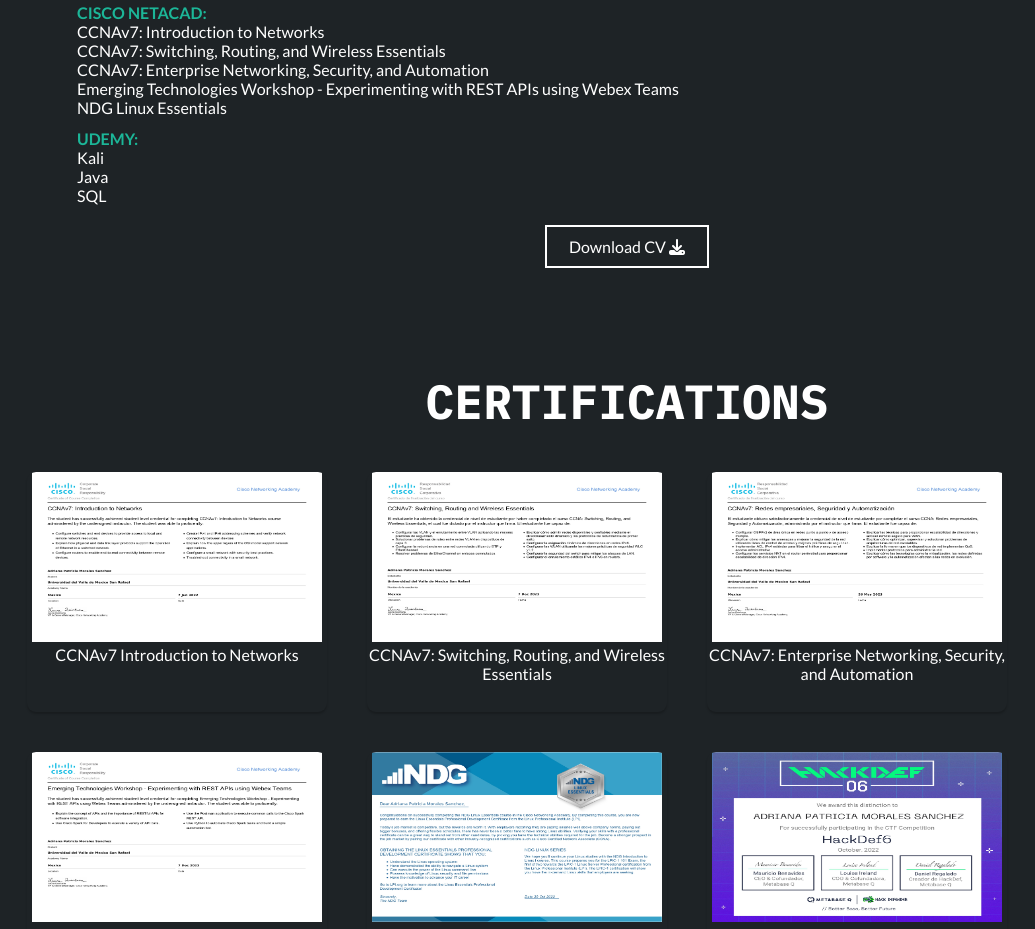
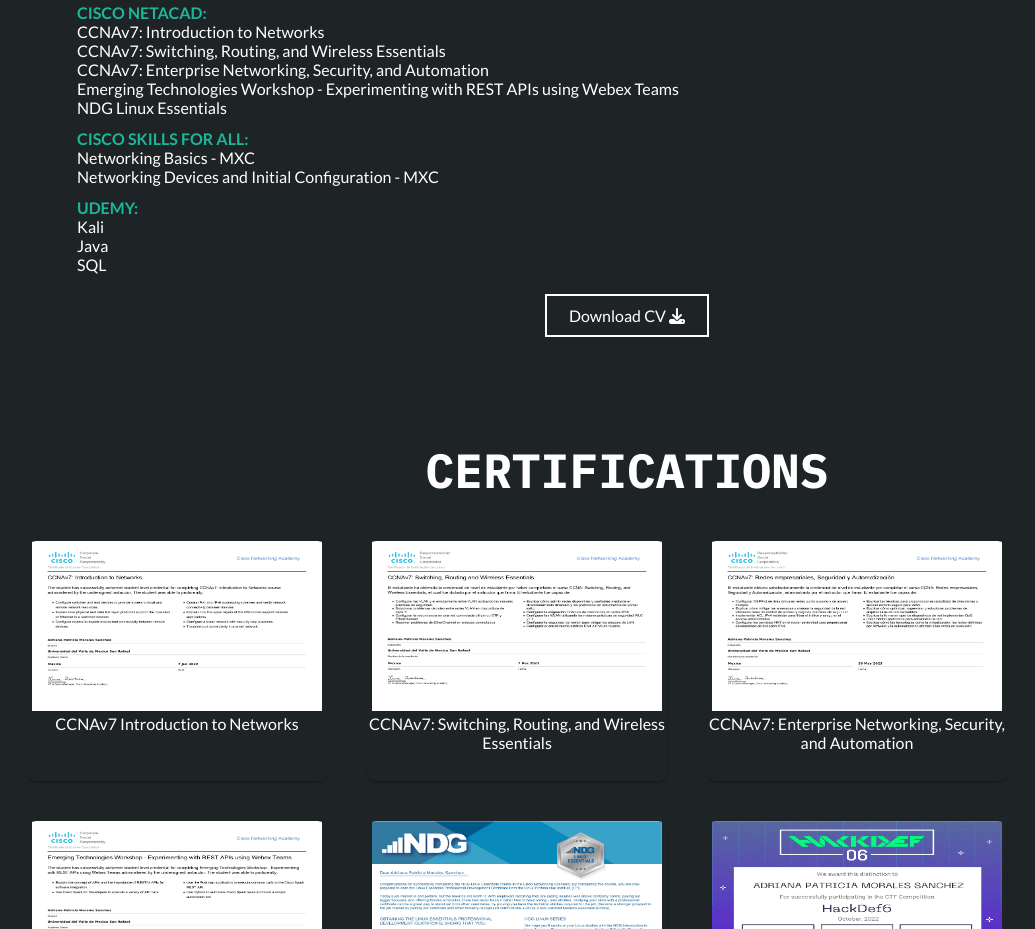
Before and after one commit to adrims08/adrims08.github.io, a plain HTML site: page index.html in a window 1280 px wide. Shown: the part 1451-2380 px from the top of the page, without its empty margins (13-1048 px from the left). Drawn offline with Linux system fonts and the light colour scheme.

Commit message:
Update index.html

```diff
--- a/index.html
+++ b/index.html
@@ -95,6 +95,11 @@
                     <br>CCNAv7: Enterprise Networking, Security, and Automation
                     <br>Emerging Technologies Workshop - Experimenting with REST APIs using Webex Teams
                     <br>NDG Linux Essentials
+                </li>
+                <li>
+                    <strong>CISCO SKILLS FOR ALL:</strong>
+                    <br>Networking Basics - MXC
+                    <br>Networking Devices and Initial Configuration - MXC
                 </li>
                 <li>
                     <strong>UDEMY:</strong>
```
